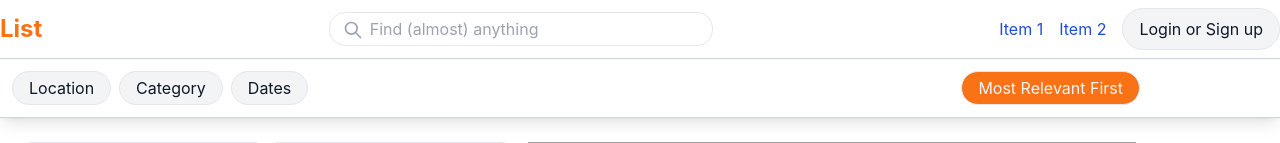
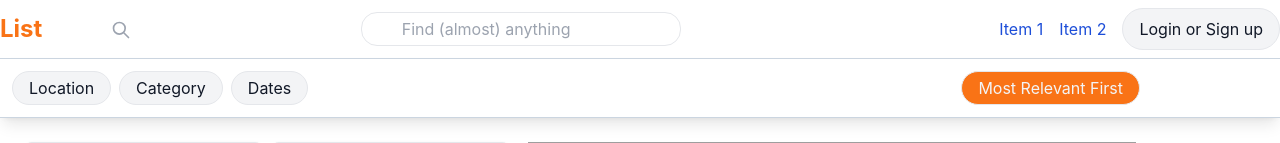
Before and after one commit to ChinememmaObilor29/search_page, a React (Create React App) app: page / in a window 1280 px wide. Shown: the top 143 px of the page. Built offline with nearby package versions, Linux system fonts and the light colour scheme; grey boxes are pictures that could not be loaded.

Commit message:
Update Navbar.css

```diff
--- a/src/Component/Navbar/Navbar.css
+++ b/src/Component/Navbar/Navbar.css
@@ -3,6 +3,28 @@
     margin-right: 21rem;
 }
 
+/* .nav-list{
+    margin-left: 30rem;
+} */
+
+
+@media (max-width: 1280px) {
+    .search-div{
+        width: 25%;
+    }
+    .search{
+        width: 20rem;
+    }
+    .s-icon{
+        margin-right: 50rem;
+    }
+    .nav-item{
+        display: none;
+    }
+    .login{
+        margin-right: 42rem;
+    }
+}
 
 
 
```
